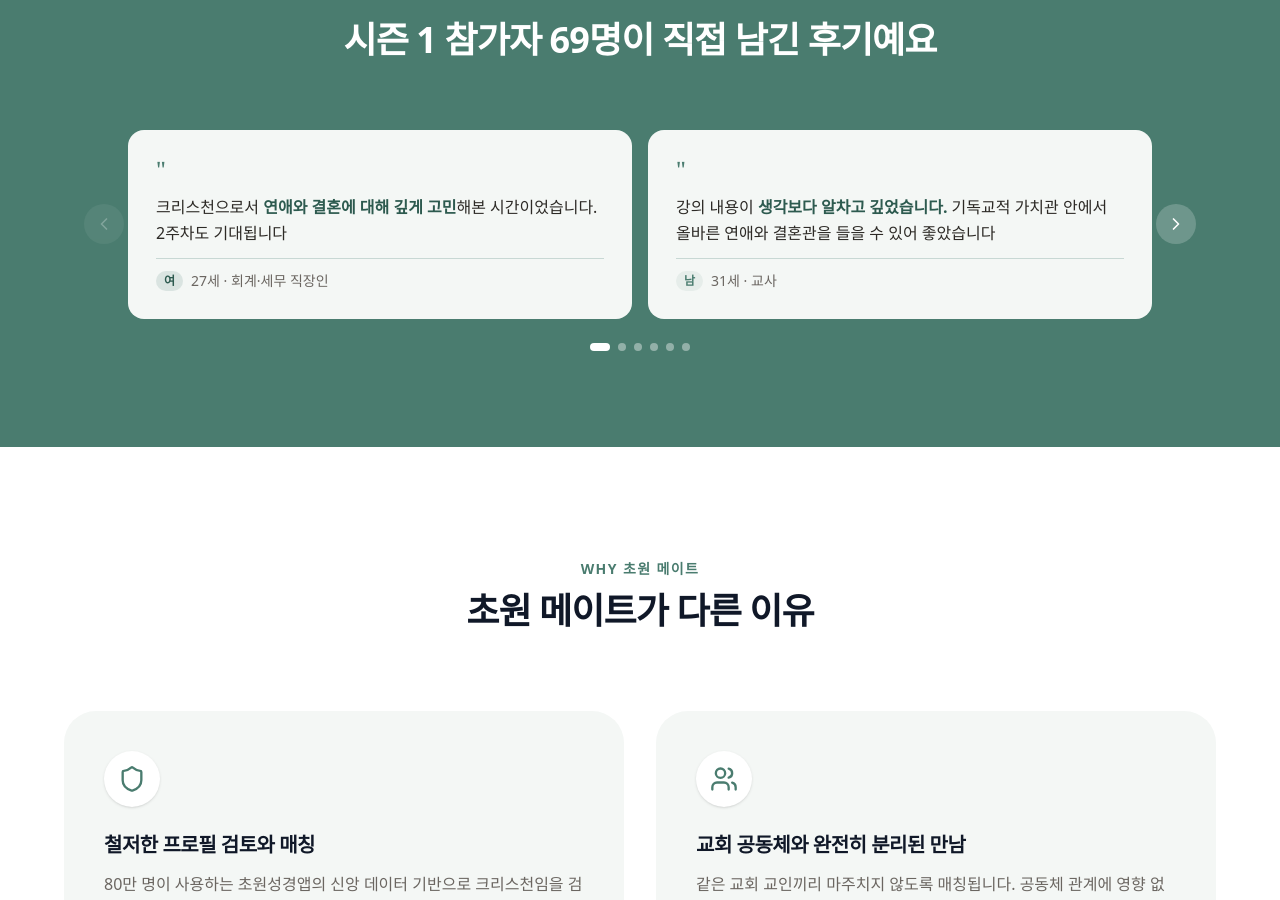
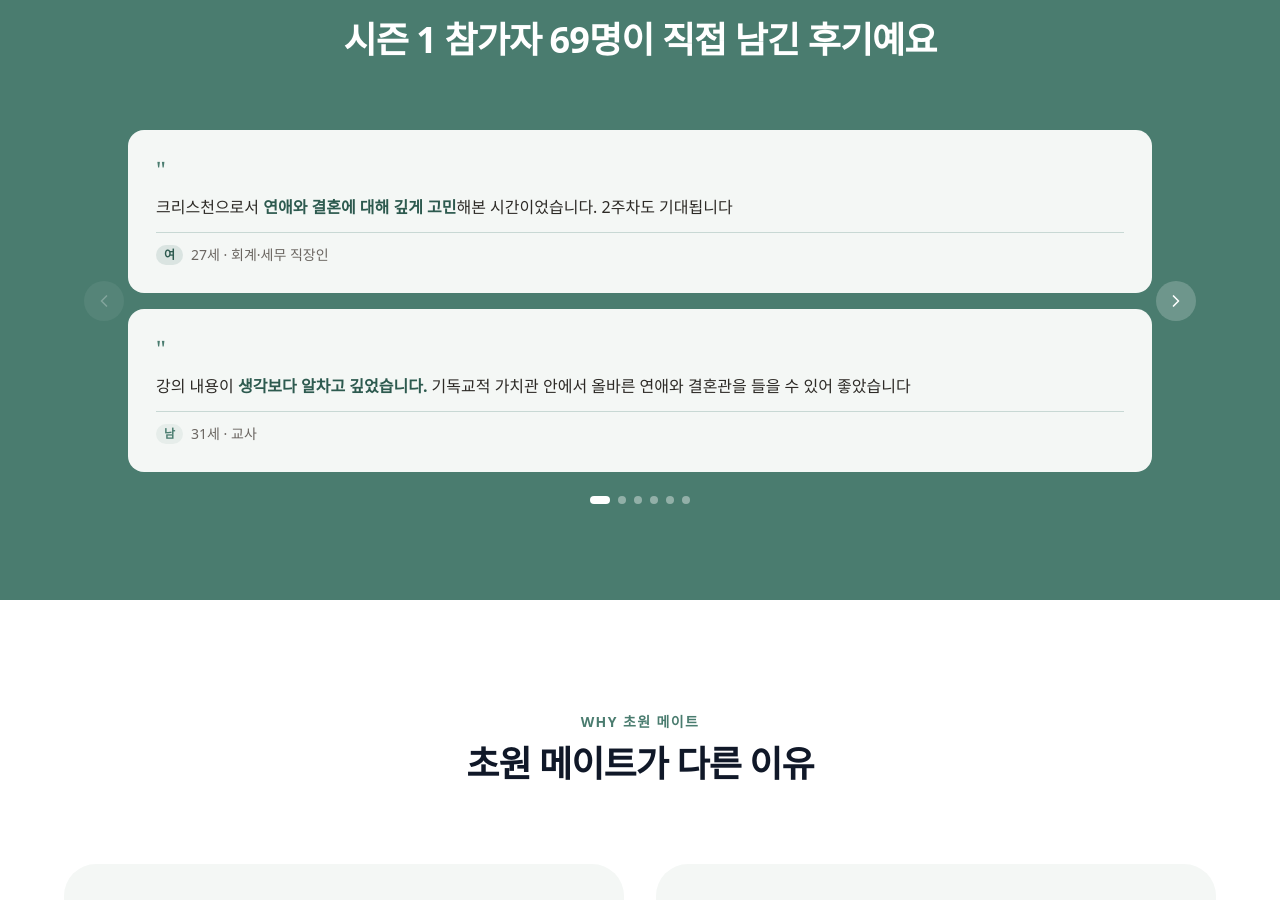
Before and after one commit to to-jiyoona/-, a React (Vite) app: page /v3 in a window 1280 px wide. Shown: the part 2302-3202 px from the top of the page. Built offline with nearby package versions, Linux system fonts and the light colour scheme; a web font is replaced by a local one.

Commit message:
V3/V4 리뷰 섹션 — 카드 2개를 좌우 대신 위아래로 배치
Co-Authored-By: Claude Sonnet 4.6 <noreply@anthropic.com>

```diff
--- a/src/app/pages/LandingPageV3.tsx
+++ b/src/app/pages/LandingPageV3.tsx
@@ -365,7 +365,7 @@ export function LandingPageV3() {
               style={{ scrollbarWidth: "none" }}
             >
               {Array.from({ length: totalReviewPages }).map((_, pageIdx) => (
-                <div key={pageIdx} className="min-w-full snap-start flex gap-4">
+                <div key={pageIdx} className="min-w-full snap-start flex flex-col gap-4">
                   {reviews.slice(pageIdx * 2, pageIdx * 2 + 2).map((item, i) => (
                     <div
                       key={i}
--- a/src/app/pages/LandingPageV4.tsx
+++ b/src/app/pages/LandingPageV4.tsx
@@ -365,7 +365,7 @@ export function LandingPageV4() {
               style={{ scrollbarWidth: "none" }}
             >
               {Array.from({ length: totalReviewPages }).map((_, pageIdx) => (
-                <div key={pageIdx} className="min-w-full snap-start flex gap-4">
+                <div key={pageIdx} className="min-w-full snap-start flex flex-col gap-4">
                   {reviews.slice(pageIdx * 2, pageIdx * 2 + 2).map((item, i) => (
                     <div
                       key={i}
```
Also changed, not shown: 19 other files (tests, documents, lock files or other folders).
